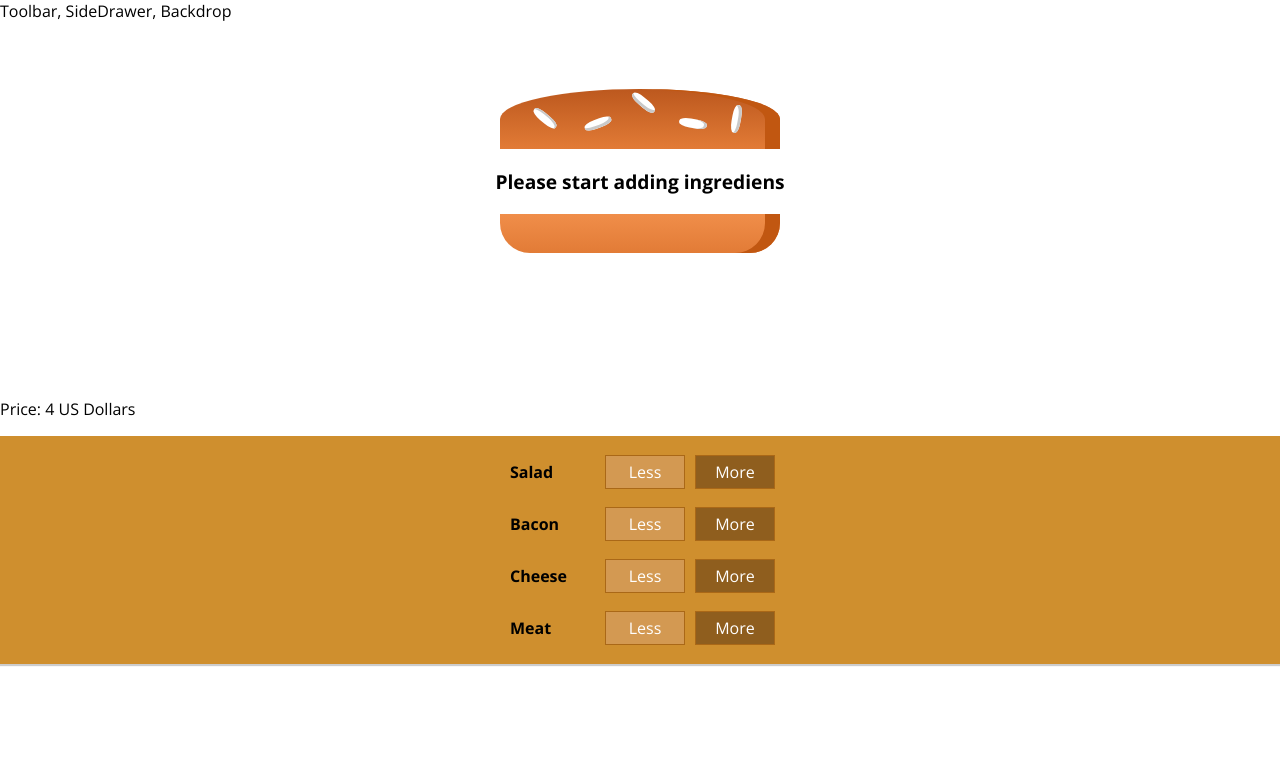
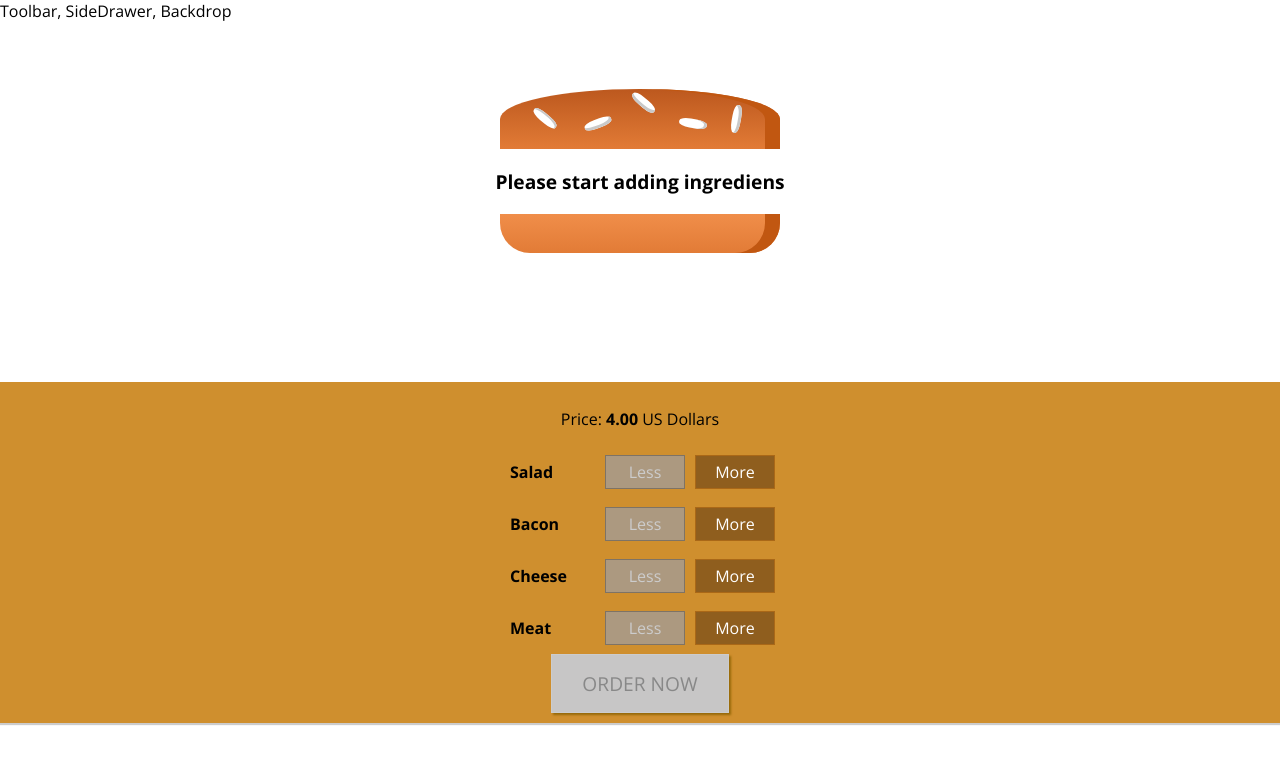
Before and after one commit to Yankowski/burgerApp, a React app: page / in a window 1280 px wide. Shown: the top 764 px of the page. Built offline with nearby package versions, Linux system fonts and the light colour scheme.

Commit message:
Add proper button handling

```diff
--- a/src/components/Burger/BuildControls/BuildControl/BuildControl.js
+++ b/src/components/Burger/BuildControls/BuildControl/BuildControl.js
@@ -5,7 +5,9 @@
     return (
         <div className={classes.BuildControl}>
             <div className={classes.Label}>{props.label}</div>
-            <button onClick={props.removed} className={classes.Less}>Less</button>
+            <button onClick={props.removed}
+            disabled={props.disabled}
+             className={classes.Less}>Less</button>
             <button onClick={props.added} className={classes.More}>More</button>
         </div>
     );
--- a/src/components/Burger/BuildControls/BuildControls.css
+++ b/src/components/Burger/BuildControls/BuildControls.css
@@ -9,3 +9,44 @@
     padding: 10px 0;
 
 }
+
+.OrderButton {
+    background-color: #DAD735;
+    outline: none;
+    cursor: pointer;
+    border: 1px solid #966909;
+    color: #966909;
+    font-family: inherit;
+    font-size: 1.2em;
+    padding: 15px 30px;
+    box-shadow: 2px 2px 2px #966909;
+}
+
+.OrderButton:hover, .OrderButton:active {
+    background-color: #A0DB41;
+    border: 1px solid #966909;
+    color: #966909;
+}
+
+.OrderButton:disabled {
+    background-color: #C7C6C6;
+    cursor: not-allowed;
+    border: 1px solid #ccc;
+    color: #888888;
+}
+
+.OrderButton:not(:disabled) {
+    animation: enable 0.3s linear;
+}
+
+@keyframes enable {
+    0% {
+        transform: scale(1);
+    }
+    60% {
+        transform: scale(1.1);
+    }
+    100% {
+        transform: scale(1);
+    }
+}
--- a/src/components/Burger/BuildControls/BuildControls.js
+++ b/src/components/Burger/BuildControls/BuildControls.js
@@ -13,13 +13,19 @@
 
     return(
         <div className={classes.BuildControls}>
+        <p  > Price: <strong>{props.price.toFixed(2)}</strong> US Dollars</p>
             {controls.map(ctrl => (
                 <BuildControl
                 added={ () =>props.ingredientAdded(ctrl.type)}
                 removed={ () =>props.ingredientRemoved(ctrl.type)}
+                disabled={props.disabled[ctrl.type]}
                  key={ctrl.label}
                  label={ctrl.label}/>
             ))}
+            <button
+            className={classes.OrderButton}
+            disabled={!props.purchasable}
+            >ORDER NOW</button>
         </div>
     );
 }
--- a/src/components/Burger/Burger.css
+++ b/src/components/Burger/Burger.css
@@ -15,7 +15,7 @@
     }
 }
 
-@media (min-width:1000px) and (min-height: 700px){
+@media (min-width:1000px) and (min-height: 500px){
     .Burger{
         width: 700px;
         height: 600px;
--- a/src/containers/BurgerBuilder/BurgerBuilder.js
+++ b/src/containers/BurgerBuilder/BurgerBuilder.js
@@ -18,7 +18,8 @@
             cheese:0,
             meat:0
         },
-        totalPrice: 4
+        totalPrice: 4,
+        purchasable:false
     }
 
     addIngredientHadnler = (type) => {
@@ -32,30 +33,55 @@
         const oldPrice = this.state.totalPrice;
         const newPrice = oldPrice + priceAddition;
         this.setState({totalPrice: newPrice, ingrediens: updatedIngredient});
+        this.updatePurchaseState(updatedIngredient);
     }
 
      removeIngredientHadnler = (type) => {
-         const oldCount = this.state.ingrediens[type];
+        const oldCount = this.state.ingrediens[type];
+        if (oldCount <1) {
+            return;
+        }
         const updatedCount = oldCount -1;
         const updatedIngredient ={
             ...this.state.ingrediens
         };
         updatedIngredient[type] = updatedCount;
-        const priceSubtraction = INGREDIENT_PRICES[type]
+        const priceDeduction = INGREDIENT_PRICES[type]
         const oldPrice = this.state.totalPrice;
-        const newPrice = oldPrice - priceSubtraction;
+        const newPrice = oldPrice - priceDeduction;
         this.setState({totalPrice: newPrice, ingrediens: updatedIngredient});
+        this.updatePurchaseState(updatedIngredient);
     }
 
+    updatePurchaseState (updatedIngredient) {
+
+       const sum = Object.keys(updatedIngredient)
+                    .map(igKey => {
+                        return updatedIngredient[igKey]
+                    }).reduce((sum,el) => {
+                    return sum+el},0);
+
+       this.setState({purchasable: sum >0})
+    }
 
     render() {
+       const disabledInfo= {
+           ...this.state.ingrediens
+       };
+       for (let key in disabledInfo) {
+           disabledInfo[key] = disabledInfo[key] <= 0
+       }
+
         return(
             <Auxiliary>
                 <Burger ingredients={this.state.ingrediens}/>
-                <p  > Price: {this.state.totalPrice} US Dollars</p>
+
                 <BuildControls
                     ingredientAdded={this.addIngredientHadnler}
                     ingredientRemoved={this.removeIngredientHadnler}
+                    disabled={disabledInfo}
+                    price={this.state.totalPrice}
+                    purchasable={this.state.purchasable}
                 />
             </Auxiliary>
         );
```
